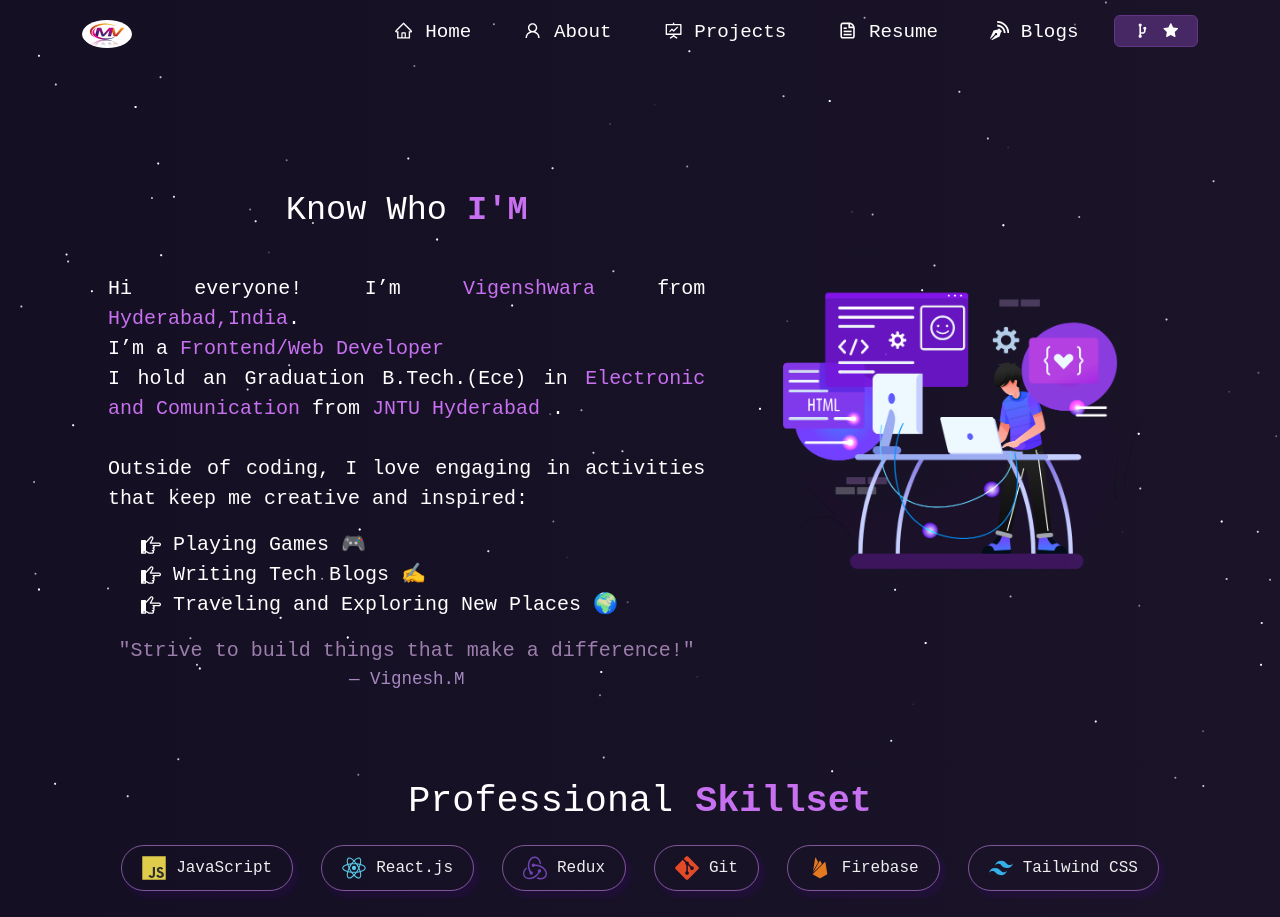
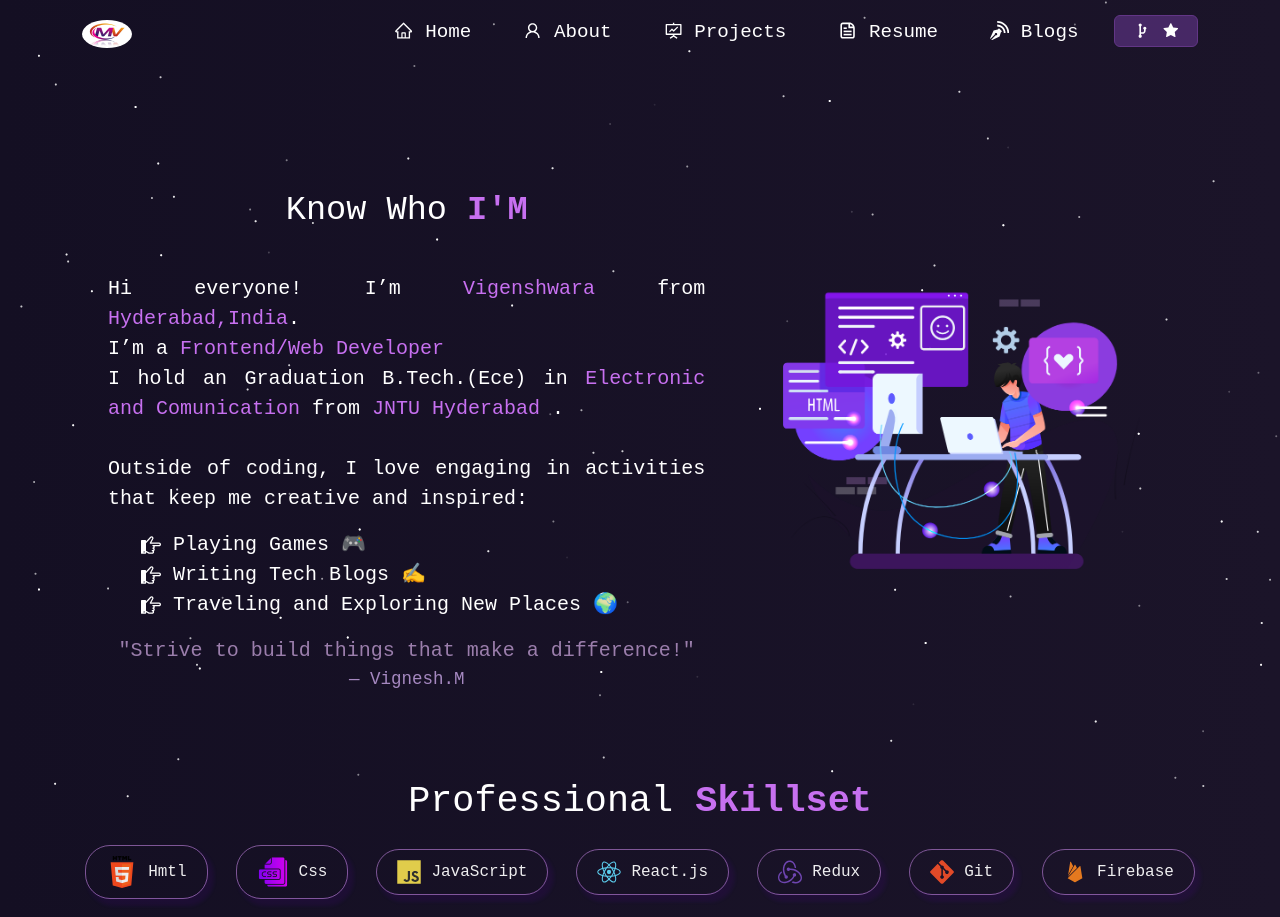
Before and after one commit to Vignesh27-git/portfolio, a React (Create React App) app: page /about in a window 1280 px wide. Shown: the top 917 px of the page. Built offline with nearby package versions, Linux system fonts and the light colour scheme; a web font is replaced by a local one.

Commit message:
Update Techstack.js

```diff
--- a/src/components/About/Techstack.js
+++ b/src/components/About/Techstack.js
@@ -1,6 +1,8 @@
 import React from "react";
 import { Col, Row } from "react-bootstrap";
 
+import html from "../../Assets/TechIcons/html.png";
+import css from "../../Assets/TechIcons/css.png";
 import Javascript from "../../Assets/TechIcons/Javascript.svg";
 import ReactIcon from "../../Assets/TechIcons/React.svg";
 import Git from "../../Assets/TechIcons/Git.svg";
@@ -12,6 +14,8 @@ import Postman from "../../Assets/TechIcons/Postman.svg";
 
 function Techstack() {
   const techItems = [
+    {img: html, name: "Hmtl"},
+    {img: css, name: "Css"},
     { img: Javascript, name: "JavaScript" },
     { img: ReactIcon, name: "React.js" },
     { img: Redux, name: "Redux" },
```
